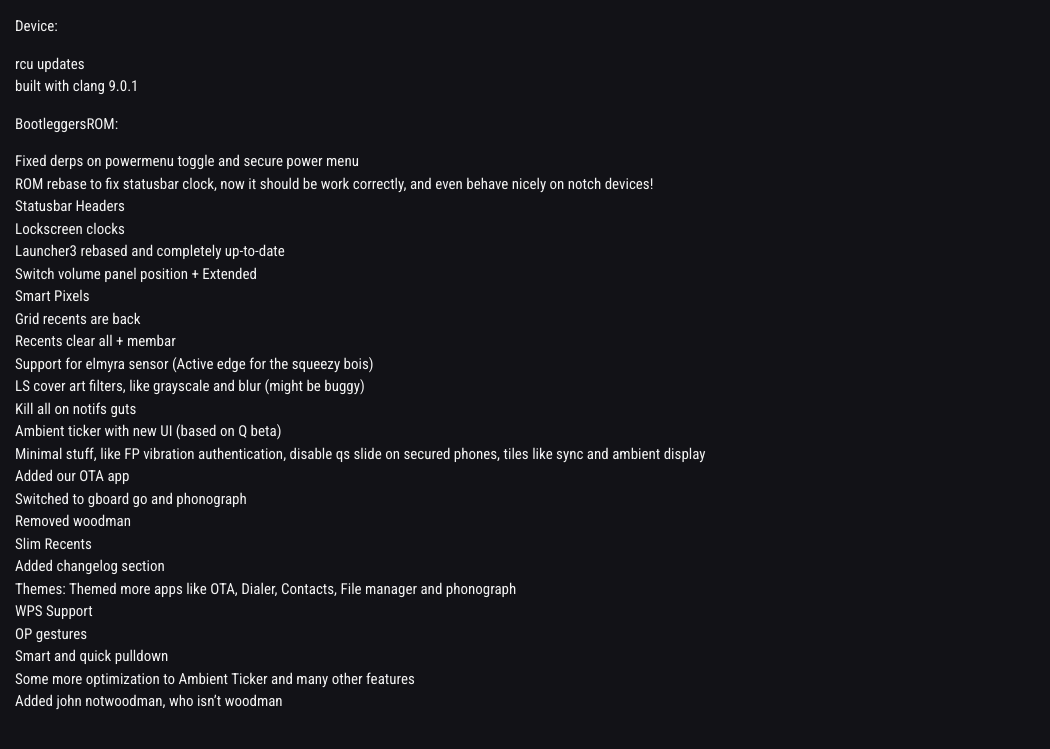
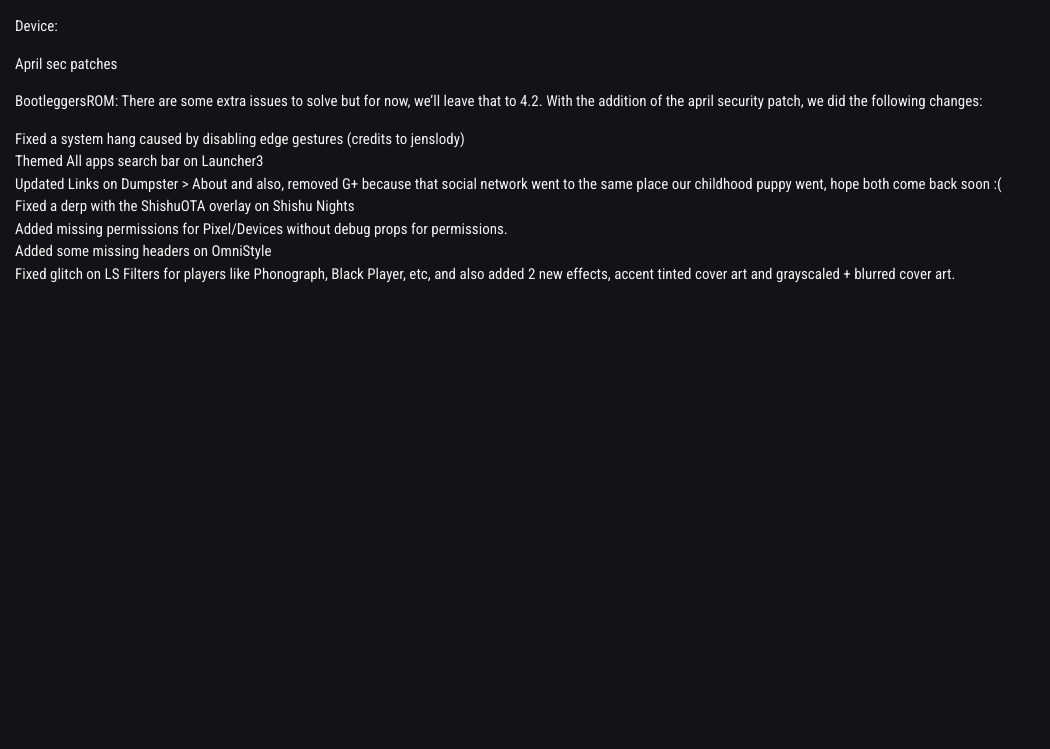
Before and after one commit to tyazx/BootleggersROM-Devices.github.io, a Jekyll site: the page built from _changelog/marlin.md, in a window 1280 px wide. Shown: the top 749 px of the page, without its empty margins (0-1050 px from the left). Built offline with Jekyll 4.4.1, drawn with Linux system fonts in a browser that asks for light colours; nearby versions of some CDN libraries.

Commit message:
Update Marlin, Crosshatch and Blueline for April and 4.1 hotfixes

```diff
--- a/_changelog/marlin.md
+++ b/_changelog/marlin.md
@@ -4,32 +4,15 @@ layout:changelayout
 ---
 
 Device:
-- rcu updates
-- built with clang 9.0.1
+* April sec patches
 
 BootleggersROM:
-* Fixed derps on powermenu toggle and secure power menu
-* ROM rebase to fix statusbar clock, now it should be work correctly, and even behave nicely on notch devices!
-* Statusbar Headers
-* Lockscreen clocks
-* Launcher3 rebased and completely up-to-date
-* Switch volume panel position + Extended
-* Smart Pixels
-* Grid recents are back
-* Recents clear all + membar
-* Support for elmyra sensor (Active edge for the squeezy bois)
-* LS cover art filters, like grayscale and blur (might be buggy)
-* Kill all on notifs guts
-* Ambient ticker with new UI (based on Q beta)
-* Minimal stuff, like FP vibration authentication, disable qs slide on secured phones, tiles like sync and ambient display
-* Added our OTA app
-* Switched to gboard go and phonograph
-* Removed woodman
-* Slim Recents
-* Added changelog section
-* Themes: Themed more apps like OTA, Dialer, Contacts, File manager and phonograph
-* WPS Support
-* OP gestures
-* Smart and quick pulldown
-* Some more optimization to Ambient Ticker and many other features
-* Added john notwoodman, who isn't woodman
+There are some extra issues to solve but for now, we'll leave that to 4.2. With the addition of the april security patch, we did the following changes:
+
+* Fixed a system hang caused by disabling edge gestures (credits to jenslody)
+* Themed All apps search bar on Launcher3
+* Updated Links on Dumpster > About and also, removed G+ because that social network went to the same place our childhood puppy went, hope both come back soon :(
+* Fixed a derp with the ShishuOTA overlay on Shishu Nights
+* Added missing permissions for Pixel/Devices without debug props for permissions.
+* Added some missing headers on OmniStyle
+* Fixed glitch on LS Filters for players like Phonograph, Black Player, etc, and also added 2 new effects, accent tinted cover art and grayscaled + blurred cover art.
```
Also changed, not shown: _changelog/blueline.md (+11 -26 lines), _changelog/crosshatch.md (+11 -26 lines), _devices/blueline.md (+2 -2 lines), _devices/crosshatch.md (+2 -2 lines), _devices/marlin.md (+2 -2 lines).
